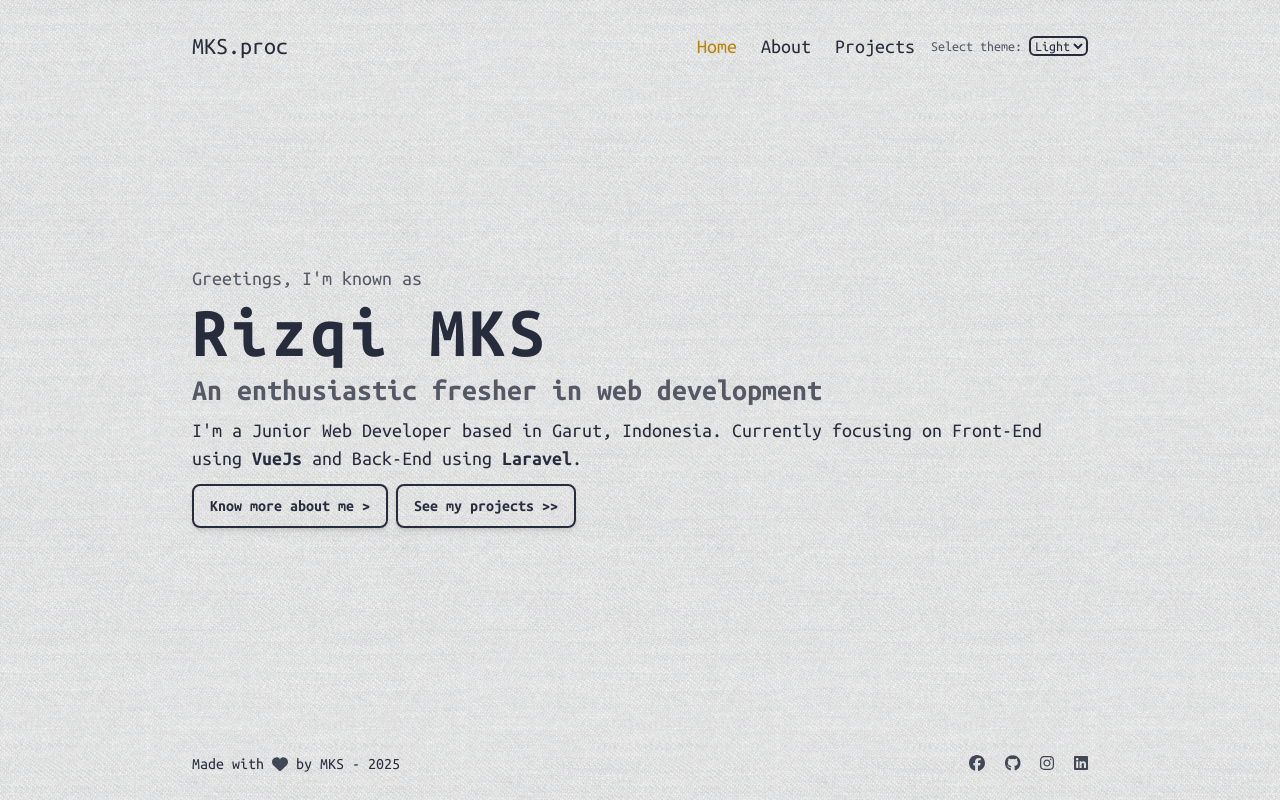
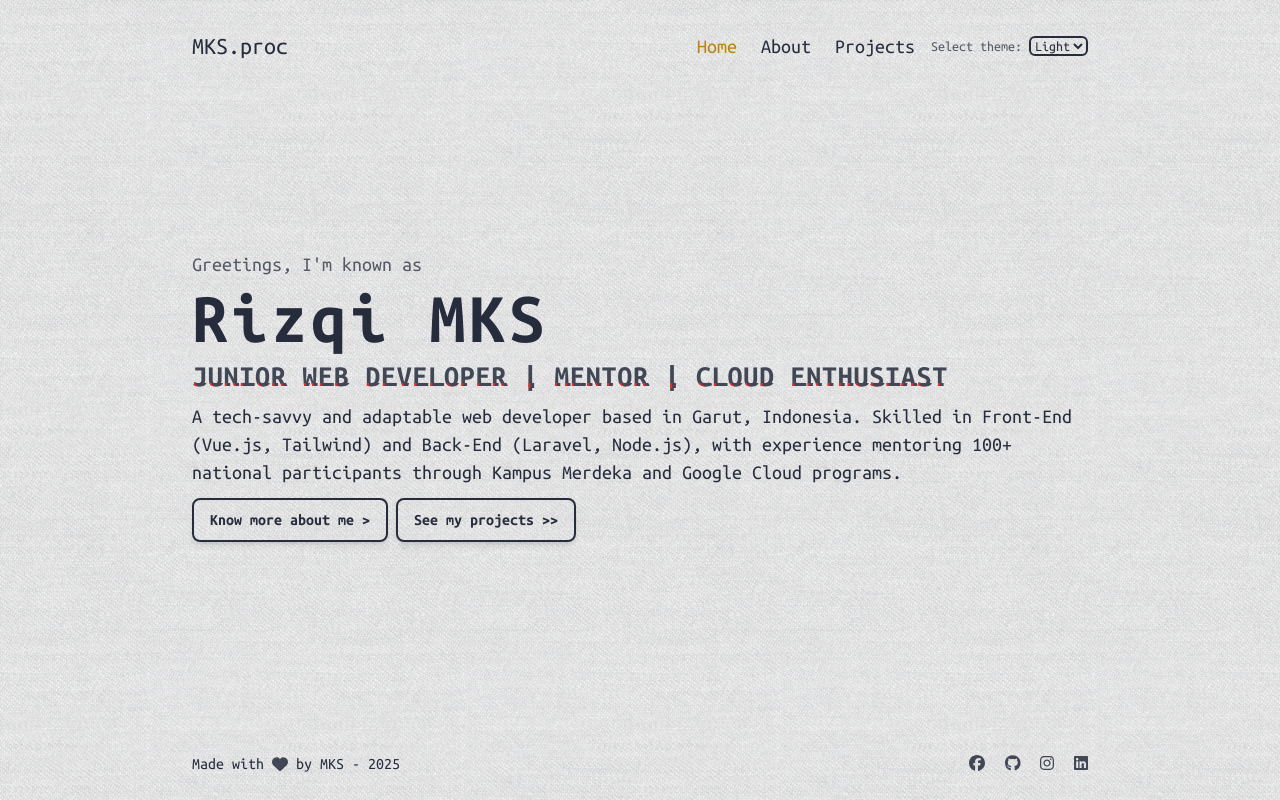
Before and after one commit to mksdesuyo/vuejs-ornament, a Vue app: page / in a window 1280 px wide. Built offline with nearby package versions, Linux system fonts and the light colour scheme.

Commit message:
feat: animated tags && docs: fix cv link

```diff
--- a/src/assets/main.css
+++ b/src/assets/main.css
@@ -54,3 +54,56 @@ html {
   background: theme('colors.dark.bg');
   color: theme('colors.dark.text');
 }
+
+.glitch {
+  position: relative;
+  opacity: 0.85;
+  animation: glitch-skew 1s infinite linear alternate-reverse;
+}
+
+.glitch::before,
+.glitch::after {
+  content: attr(data-text);
+  position: absolute;
+  left: 0;
+  top: 0;
+  width: 100%;
+  overflow: hidden;
+  clip: rect(0, 9999px, 0, 0);
+}
+
+.glitch::before {
+  left: 2px;
+  text-shadow: -2px 0 #ff0000;
+  animation: glitch-anim 2s infinite linear alternate-reverse;
+}
+
+.glitch::after {
+  left: -2px;
+  text-shadow: -2px 0 #00ffff;
+  animation: glitch-anim2 3s infinite linear alternate-reverse;
+}
+
+@keyframes glitch-anim {
+  0% { clip: rect(20px, 9999px, 25px, 0); }
+  20% { clip: rect(60px, 9999px, 65px, 0); }
+  40% { clip: rect(10px, 9999px, 15px, 0); }
+  60% { clip: rect(40px, 9999px, 45px, 0); }
+  80% { clip: rect(70px, 9999px, 75px, 0); }
+  100% { clip: rect(0, 9999px, 5px, 0); }
+}
+
+@keyframes glitch-anim2 {
+  0% { clip: rect(15px, 9999px, 20px, 0); }
+  20% { clip: rect(50px, 9999px, 55px, 0); }
+  40% { clip: rect(5px, 9999px, 10px, 0); }
+  60% { clip: rect(30px, 9999px, 35px, 0); }
+  80% { clip: rect(65px, 9999px, 70px, 0); }
+  100% { clip: rect(0, 9999px, 5px, 0); }
+}
+
+@keyframes glitch-skew {
+  0% { transform: skew(0deg); }
+  50% { transform: skew(5deg); }
+  100% { transform: skew(-5deg); }
+}
--- a/src/views/AboutView.vue
+++ b/src/views/AboutView.vue
@@ -51,7 +51,7 @@ defineProps(['themeMode']);
       </p>
       <div class="flex flex-wrap gap-2 mt-4 text-xs font-bold xs:text-sm sm:text-base">
         <a
-          href="https://drive.google.com/file/d/1mhe8LnpmpmGAlvEtIakE3mWBopo7f6yQ/view?usp=sharing"
+          href="https://docs.google.com/document/d/1wD7LASIvAAxlM4rEyxPeO7c9KG3zbG3RbqYopPVT8gE/edit?usp=sharing"
           target="_blank"
           class="p-2 px-4 transition-all duration-200 ease-in-out border-2 rounded-lg shadow-md"
           :class="{
@@ -65,7 +65,7 @@ defineProps(['themeMode']);
           >Personal CV (Indonesia) <font-awesome-icon :icon="['fas', 'download']"
         /></a>
         <a
-          href="https://drive.google.com/file/d/1W9jIlxDXaog8HtcSy8Mjmek_C3c_t-sA/view?usp=sharing"
+          href="https://docs.google.com/document/d/1BNTa-t_95G9NZHdmi4bAmc6vJJRLmv9JCdfRDcYgmHc/edit?usp=sharing"
           target="_blank"
           class="p-2 px-4 transition-all duration-200 ease-in-out border-2 rounded-lg shadow-md"
           :class="{
--- a/src/views/HomeView.vue
+++ b/src/views/HomeView.vue
@@ -9,13 +9,11 @@ defineProps(['theme-mode']);
     <h1 class="text-3xl font-bold leading-8 tracking-wider xs:text-4xl sm:text-6xl md:text-7xl">
       Rizqi MKS
     </h1>
-    <h2 class="text-base font-bold opacity-75 xs:text-lg sm:text-2xl md:text-3xl">
-      An enthusiastic fresher in web development
+    <h2 class="relative font-bold uppercase tracking-wide text-base xs:text-lg sm:text-2xl md:text-3xl glitch" data-text="Junior Web Developer | Mentor | Cloud Enthusiast">
+      Junior Web Developer | Mentor | Cloud Enthusiast
     </h2>
     <p class="mt-1 text-sm xs:text-base sm:text-lg md:text-xl">
-      I'm a Junior Web Developer based in Garut, Indonesia. Currently focusing on Front-End using
-      <span class="font-bold">VueJs</span> and Back-End using
-      <span class="font-bold">Laravel</span>.
+      A tech-savvy and adaptable web developer based in Garut, Indonesia. Skilled in Front-End (Vue.js, Tailwind) and Back-End (Laravel, Node.js), with experience mentoring 100+ national participants through Kampus Merdeka and Google Cloud programs.
     </p>
     <div
       class="flex flex-wrap items-center pb-2 mt-2 text-xs font-bold gap-x-2 gap-y-2 xs:text-sm sm:text-base"
```
